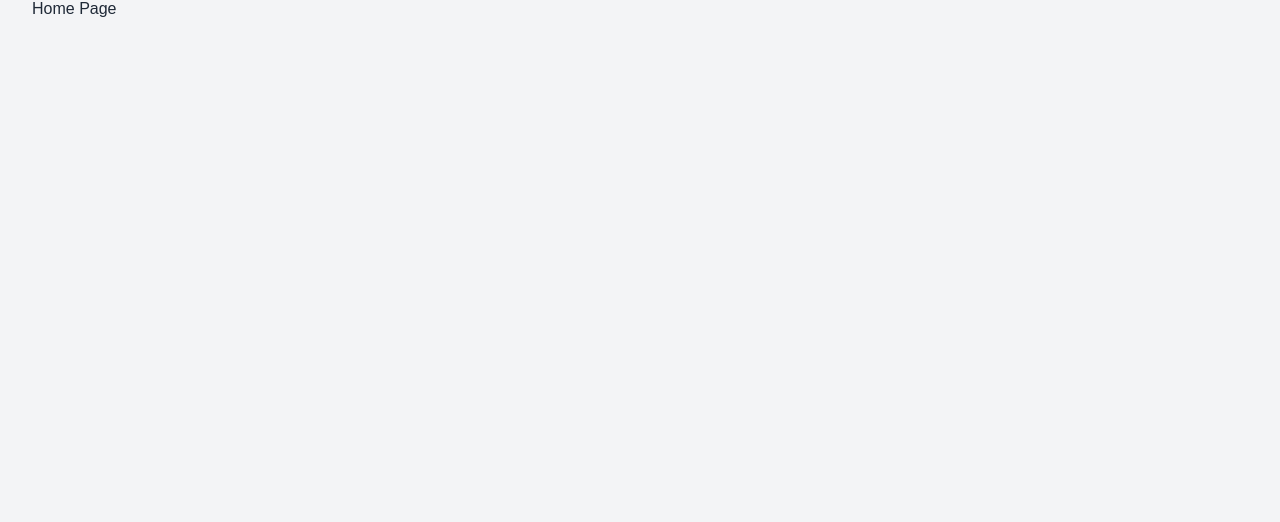
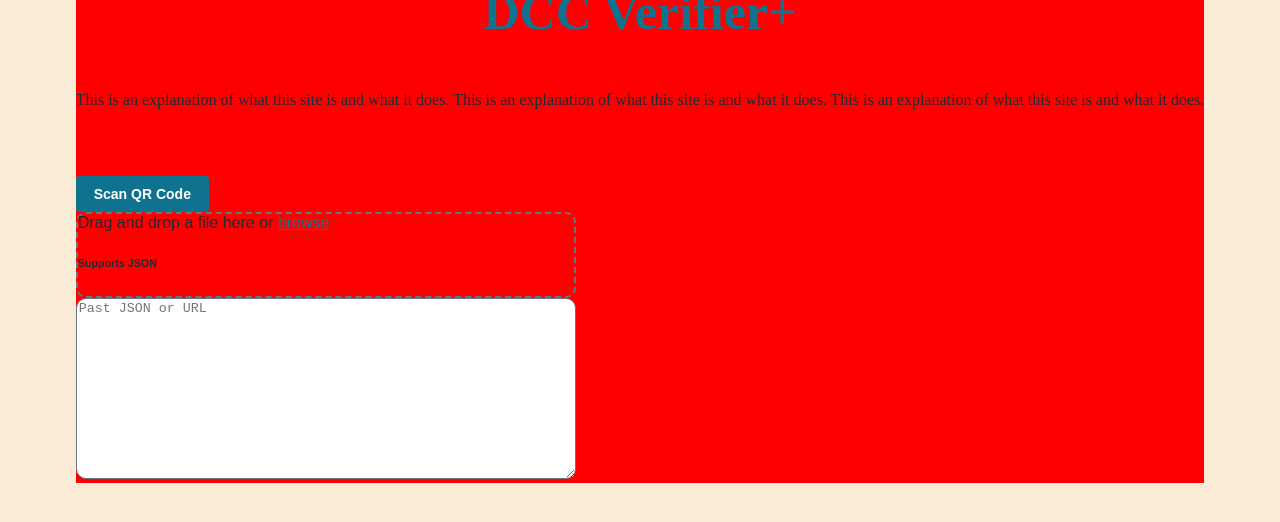
Before and after one commit to digitalcredentials/web-verifier-plus, a Next.js app: page / in a window 1280 px wide. Shown: the top 522 px of the page. Built offline with nearby package versions, Linux system fonts and the light colour scheme.

Commit message:
basic ui added

```diff
--- /dev/null
+++ b/pages/index.d.ts
@@ -0,0 +1,4 @@
+import React, { ReactElement } from "react"
+
+export type IndexProps = {
+}
--- /dev/null
+++ b/pages/index.module.css
@@ -0,0 +1,175 @@
+.container {
+    width: 600px;
+    padding: 0 2rem;
+    display: flex;
+    flex-direction: column;
+    background-color: antiquewhite;
+    height: 100vh;
+    width: 100vw;
+    align-items: center;
+  }
+
+  .main {
+    min-height: 100vh;
+    padding: 4rem 0;
+    flex: 1;
+    display: flex;
+    flex-direction: column;
+    justify-content: center;
+    align-items: center;
+  }
+
+  .footer {
+    display: flex;
+    flex: 1;
+    padding: 2rem 0;
+    border-top: 1px solid #eaeaea;
+    justify-content: center;
+    align-items: center;
+  }
+
+  .footer a {
+    display: flex;
+    justify-content: center;
+    align-items: center;
+    flex-grow: 1;
+  }
+
+  .title a {
+    color: #0070f3;
+    text-decoration: none;
+  }
+
+  .title a:hover,
+  .title a:focus,
+  .title a:active {
+    text-decoration: underline;
+  }
+
+  .title {
+    margin: 0;
+    line-height: 1.15;
+    font-size: 4rem;
+  }
+
+  .title,
+  .description {
+    text-align: center;
+  }
+
+  .description {
+    margin: 4rem 0;
+    line-height: 1.5;
+    font-size: 1.5rem;
+  }
+
+  .code {
+    background: #fafafa;
+    border-radius: 5px;
+    padding: 0.75rem;
+    font-size: 1.1rem;
+    font-family: Menlo, Monaco, Lucida Console, Liberation Mono, DejaVu Sans Mono,
+      Bitstream Vera Sans Mono, Courier New, monospace;
+  }
+
+  .grid {
+    display: flex;
+    align-items: center;
+    justify-content: center;
+    flex-wrap: wrap;
+    max-width: 800px;
+  }
+
+  .card {
+    margin: 1rem;
+    padding: 1.5rem;
+    text-align: left;
+    color: inherit;
+    text-decoration: none;
+    border: 1px solid #eaeaea;
+    border-radius: 10px;
+    transition: color 0.15s ease, border-color 0.15s ease;
+    max-width: 300px;
+  }
+
+  .card:hover,
+  .card:focus,
+  .card:active {
+    color: #0070f3;
+    border-color: #0070f3;
+  }
+
+  .card h2 {
+    margin: 0 0 1rem 0;
+    font-size: 1.5rem;
+  }
+
+  .card p {
+    margin: 0;
+    font-size: 1.25rem;
+    line-height: 1.5;
+  }
+
+  .logo {
+    height: 1em;
+    margin-left: 0.5rem;
+  }
+
+  @media (max-width: 600px) {
+    .grid {
+      width: 100%;
+      flex-direction: column;
+    }
+  }
+
+.title {
+  letter-spacing: 0px;
+  text-align: center;
+  font: normal normal bold 50px/24px Rubik;
+  letter-spacing: 0px;
+  color: #0F7390;
+  opacity: 1;
+}
+
+.textarea {
+  justify-content: center;
+  width: 500px;
+  height: 181px;
+  border: 1px solid var(--unnamed-color-6b7280);
+  border: 1px solid #6B7280;
+  border-radius: 10px;
+  opacity: 1;
+}
+
+.dndUpload {
+  /* display: flex; */
+  width: 500px;
+  height: 86px;
+  border: 2px dashed #6B7280;
+  border-radius: 10px;
+  opacity: 1;
+  /* text-align: center;
+  justify-content: center; */
+}
+
+.fileUpload input {
+  display: none;
+}
+
+.browseLink {
+  color:#0F7390;
+  text-decoration: underline;
+  margin: 0px;
+}
+
+.description {
+  text-align: center;
+  font: normal normal 16px/24px Rubik;
+  letter-spacing: 0px;
+  color: #1F2937;
+  opacity: 1;
+}
+
+.wrapper {
+  background-color: red;
+}
--- a/pages/index.tsx
+++ b/pages/index.tsx
@@ -1,10 +1,49 @@
 import type { NextPage } from 'next'
-import styles from 'styles/Home.module.css'
+import styles from './index.module.css'
+import { Button } from 'components/Button/Button'
+import { useState } from 'react'
 
 const Home: NextPage = () => {
+  const [file, setFile] = useState(null);
+
+  function handleFileDrop(e) {
+    e.stopPropagation();
+    e.preventDefault();
+    setFile(e.dataTransfer.items[0].getAsFile())
+  }
+
+  function handleBrowse(e) {
+    console.log(e);
+    setFile(e.target.files[0]);
+  }
+
   return (
     <div className={styles.container}>
-      Home Page
+      <div className={styles.wrapper}>
+        <div>
+          <p className={styles.title}>
+            DCC Verifier+
+          </p>
+        </div>
+        <div>
+          <p className={styles.description}>
+            This is an explanation of what this site is and what it does. This is an explanation of what this site is and what it does. This is an explanation of what this site is and what it does.
+          </p>
+        </div>
+        <Button text='Scan QR Code' />
+        <div
+          className={styles.dndUpload}
+          onDrop={handleFileDrop}
+          onDragOver={(e) => { e.preventDefault(); }}
+          >
+            Drag and drop a file here or <label className={styles.fileUpload}>
+              <input type='file' onChange={handleBrowse} />
+              <span className={styles.browseLink}>browse</span>
+            </label>
+            <h6>Supports JSON</h6>
+        </div>
+        <textarea className={styles.textarea} placeholder='Past JSON or URL' />
+      </div>
     </div>
   )
 }
--- a/styles/Home.module.css
+++ /dev/null
@@ -1,116 +0,0 @@
-.container {
-  padding: 0 2rem;
-}
-
-.main {
-  min-height: 100vh;
-  padding: 4rem 0;
-  flex: 1;
-  display: flex;
-  flex-direction: column;
-  justify-content: center;
-  align-items: center;
-}
-
-.footer {
-  display: flex;
-  flex: 1;
-  padding: 2rem 0;
-  border-top: 1px solid #eaeaea;
-  justify-content: center;
-  align-items: center;
-}
-
-.footer a {
-  display: flex;
-  justify-content: center;
-  align-items: center;
-  flex-grow: 1;
-}
-
-.title a {
-  color: #0070f3;
-  text-decoration: none;
-}
-
-.title a:hover,
-.title a:focus,
-.title a:active {
-  text-decoration: underline;
-}
-
-.title {
-  margin: 0;
-  line-height: 1.15;
-  font-size: 4rem;
-}
-
-.title,
-.description {
-  text-align: center;
-}
-
-.description {
-  margin: 4rem 0;
-  line-height: 1.5;
-  font-size: 1.5rem;
-}
-
-.code {
-  background: #fafafa;
-  border-radius: 5px;
-  padding: 0.75rem;
-  font-size: 1.1rem;
-  font-family: Menlo, Monaco, Lucida Console, Liberation Mono, DejaVu Sans Mono,
-    Bitstream Vera Sans Mono, Courier New, monospace;
-}
-
-.grid {
-  display: flex;
-  align-items: center;
-  justify-content: center;
-  flex-wrap: wrap;
-  max-width: 800px;
-}
-
-.card {
-  margin: 1rem;
-  padding: 1.5rem;
-  text-align: left;
-  color: inherit;
-  text-decoration: none;
-  border: 1px solid #eaeaea;
-  border-radius: 10px;
-  transition: color 0.15s ease, border-color 0.15s ease;
-  max-width: 300px;
-}
-
-.card:hover,
-.card:focus,
-.card:active {
-  color: #0070f3;
-  border-color: #0070f3;
-}
-
-.card h2 {
-  margin: 0 0 1rem 0;
-  font-size: 1.5rem;
-}
-
-.card p {
-  margin: 0;
-  font-size: 1.25rem;
-  line-height: 1.5;
-}
-
-.logo {
-  height: 1em;
-  margin-left: 0.5rem;
-}
-
-@media (max-width: 600px) {
-  .grid {
-    width: 100%;
-    flex-direction: column;
-  }
-}
```
